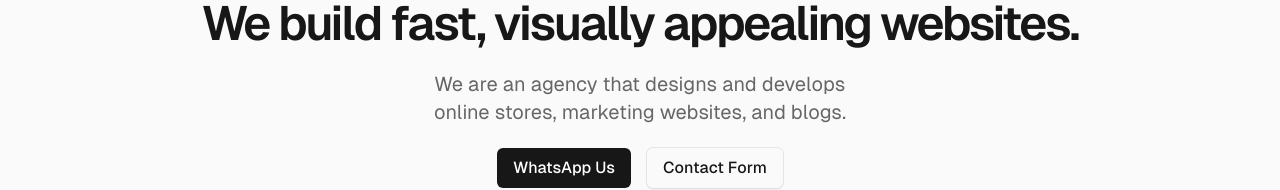
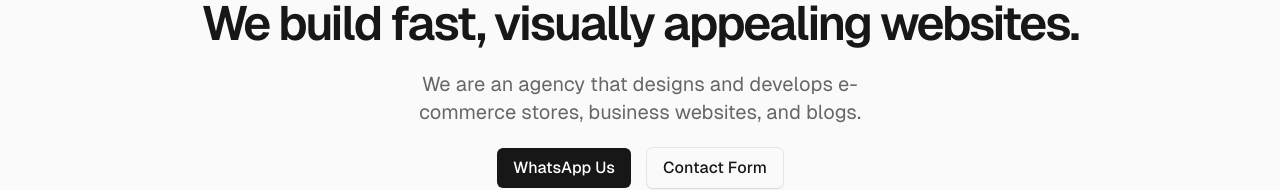
Before and after one commit to usmanlari2000/dev-ignitr, a Next.js app: page / in a window 1280 px wide. Shown: the part 172-362 px from the top of the page. Built offline with nearby package versions, Linux system fonts and the light colour scheme.

Commit message:
Minor changes

```diff
--- a/src/app/(main)/page.js
+++ b/src/app/(main)/page.js
@@ -5,7 +5,7 @@ import hero from "@/assets/images/hero.webp";
 export const metadata = {
   title: "We build fast, visually appealing websites. | Dev Ignitr",
   description:
-    "We are an agency that designs and develops online stores, marketing websites, and blogs.",
+    "We are an agency that designs and develops e-commerce stores, business websites, and blogs.",
 };
 
 export default function Home() {
@@ -16,7 +16,7 @@ export default function Home() {
           We build fast, visually appealing websites.
         </div>
         <div className="max-w-2xl my-5.5 mx-auto text-gray text-base xs:text-lg lg:text-xl text-balance text-center">
-          We are an agency that designs and develops online stores, marketing
+          We are an agency that designs and develops e-commerce stores, business
           websites, and blogs.
         </div>
         <div className="my-5.5 mx-auto flex justify-center gap-4 flex-wrap">
```
